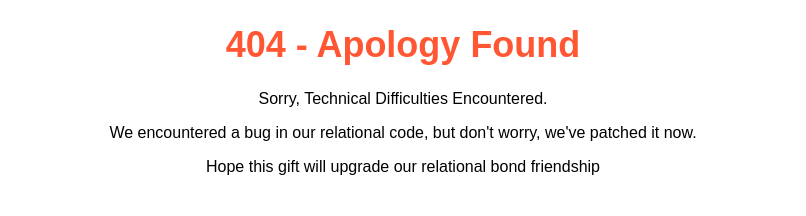
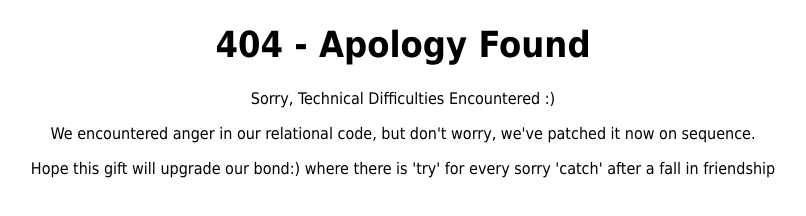
Before and after one commit to nehasha001/apology-page, a plain HTML site: page index.html in a window 1280 px wide. Shown: the whole page, without its empty margins (237-1043 px from the left). Drawn offline with Linux system fonts and the light colour scheme.

Commit message:
Update index.html

```diff
--- a/index.html
+++ b/index.html
@@ -7,18 +7,18 @@
     <style>
         body {
             text-align: center;
-            font-family: Arial, sans-serif;
+            font-family: Tahoma, Verdana, sans-serif;
         }
         h1 {
             font-size: 36px;
-            color: #FF5733;
+            color: #3375SF;
         }
     </style>
 </head>
 <body>
     <h1>404 - Apology Found</h1>
-    <p>Sorry, Technical Difficulties Encountered.</p>
-    <p>We encountered a bug in our relational code, but don't worry, we've patched it now.</p>
-    <p>Hope this gift will upgrade our relational bond friendship</p>
+    <p>Sorry, Technical Difficulties Encountered :) </p>
+    <p>We encountered anger in our relational code, but don't worry, we've patched it now on sequence.</p>
+    <p>Hope this gift will upgrade our bond:) where there is 'try' for every sorry 'catch' after a fall in friendship  </p>
 </body>
 </html>
```
